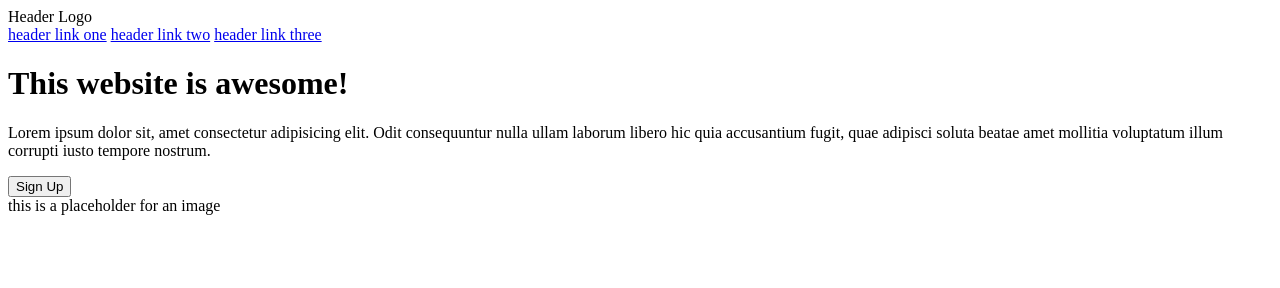
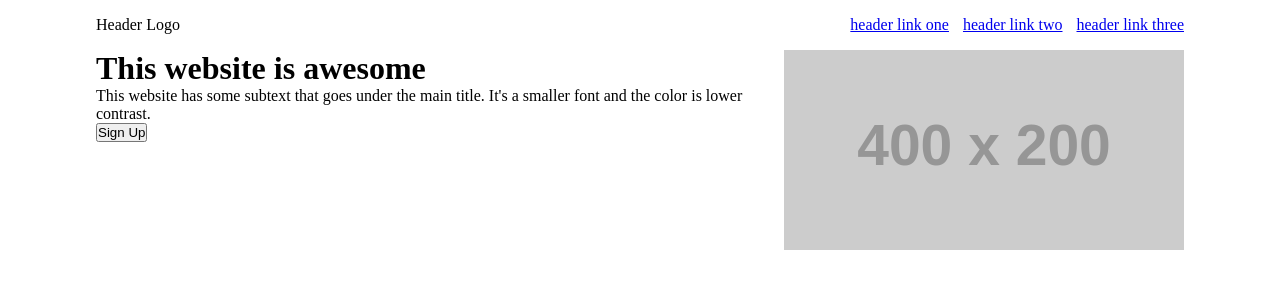
Before and after one commit to Tory-Stodard/project-landing-page, a plain HTML site: page index.html in a window 1280 px wide. Drawn offline with Linux system fonts and the light colour scheme; placeholder pictures from the web are drawn by us.

Commit message:
added styles.

```diff
--- a/index.html
+++ b/index.html
@@ -4,30 +4,29 @@
     <meta charset="UTF-8" />
     <meta http-equiv="X-UA-Compatible" content="IE=edge" />
     <meta name="viewport" content="width=device-width, initial-scale=1.0" />
+    <link rel="stylesheet" href="styles.css" />
     <title>Project: Landing Page</title>
   </head>
   <body>
     <header>
       <nav>
-        <div class="logo">Header Logo</div>
+        <div class="header-logo">Header Logo</div>
         <div class="links">
           <a href="#">header link one</a>
           <a href="#">header link two</a>
           <a href="#">header link three</a>
         </div>
       </nav>
-      <div class="header-main">
-        <div class="header-left">
-          <h1>This website is awesome!</h1>
+      <div class="header-content">
+        <div class="header-content-left">
+          <h1>This website is awesome</h1>
           <p>
-            Lorem ipsum dolor sit, amet consectetur adipisicing elit. Odit
-            consequuntur nulla ullam laborum libero hic quia accusantium fugit,
-            quae adipisci soluta beatae amet mollitia voluptatum illum corrupti
-            iusto tempore nostrum.
+            This website has some subtext that goes under the main title. It's a
+            smaller font and the color is lower contrast.
           </p>
           <button class="header-btn">Sign Up</button>
         </div>
-        <div class="header-img">this is a placeholder for an image</div>
+        <img src="https://via.placeholder.com/400x200" alt="Placholder image" />
       </div>
     </header>
   </body>
--- /dev/null
+++ b/styles.css
@@ -0,0 +1,28 @@
+* {
+  box-sizing: border-box;
+  margin: 0;
+  padding: 0;
+}
+
+nav {
+  display: flex;
+  justify-content: space-between;
+  margin: 1rem 6rem;
+}
+
+nav a {
+  margin-left: 10px;
+}
+
+.header-content {
+  display: flex;
+  justify-content: space-between;
+}
+
+.header-content-left {
+  margin-left: 6rem;
+}
+
+img {
+  margin-right: 6rem;
+}
```
